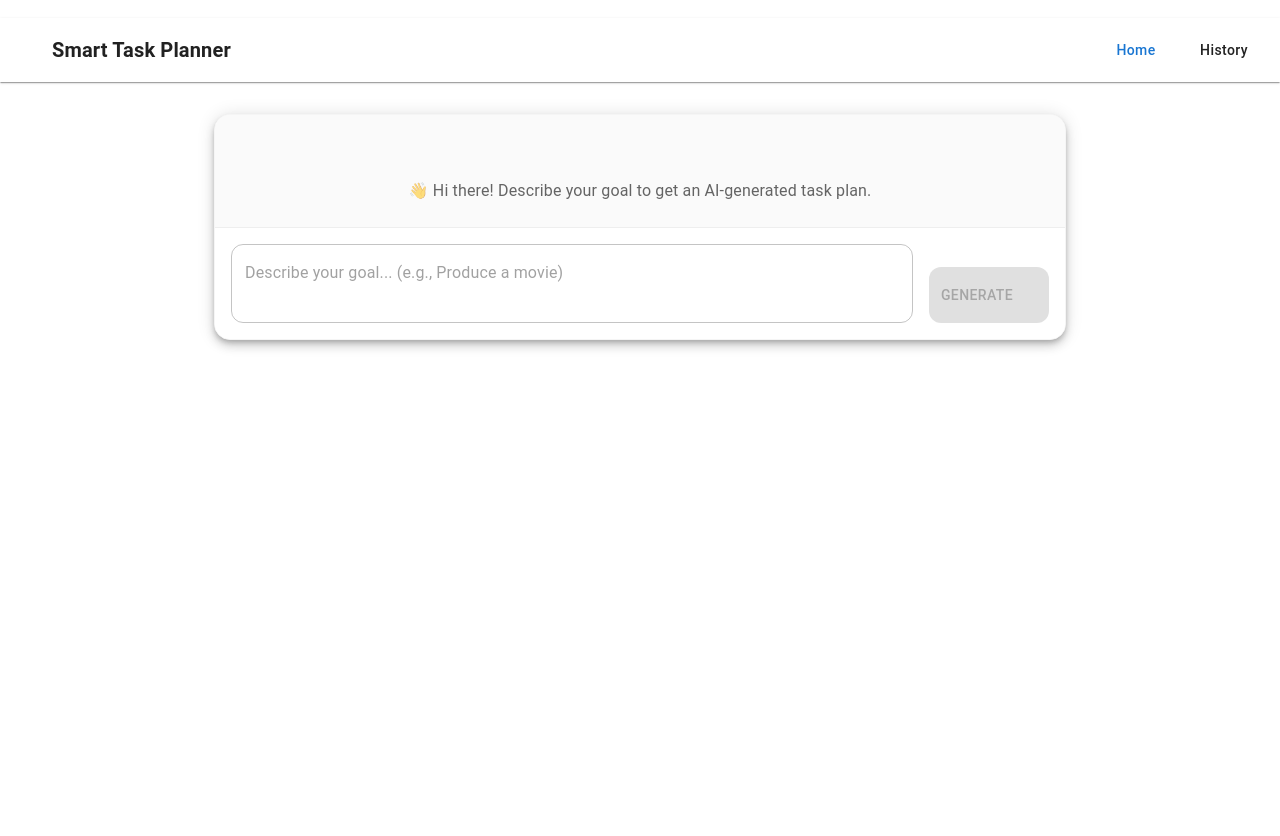
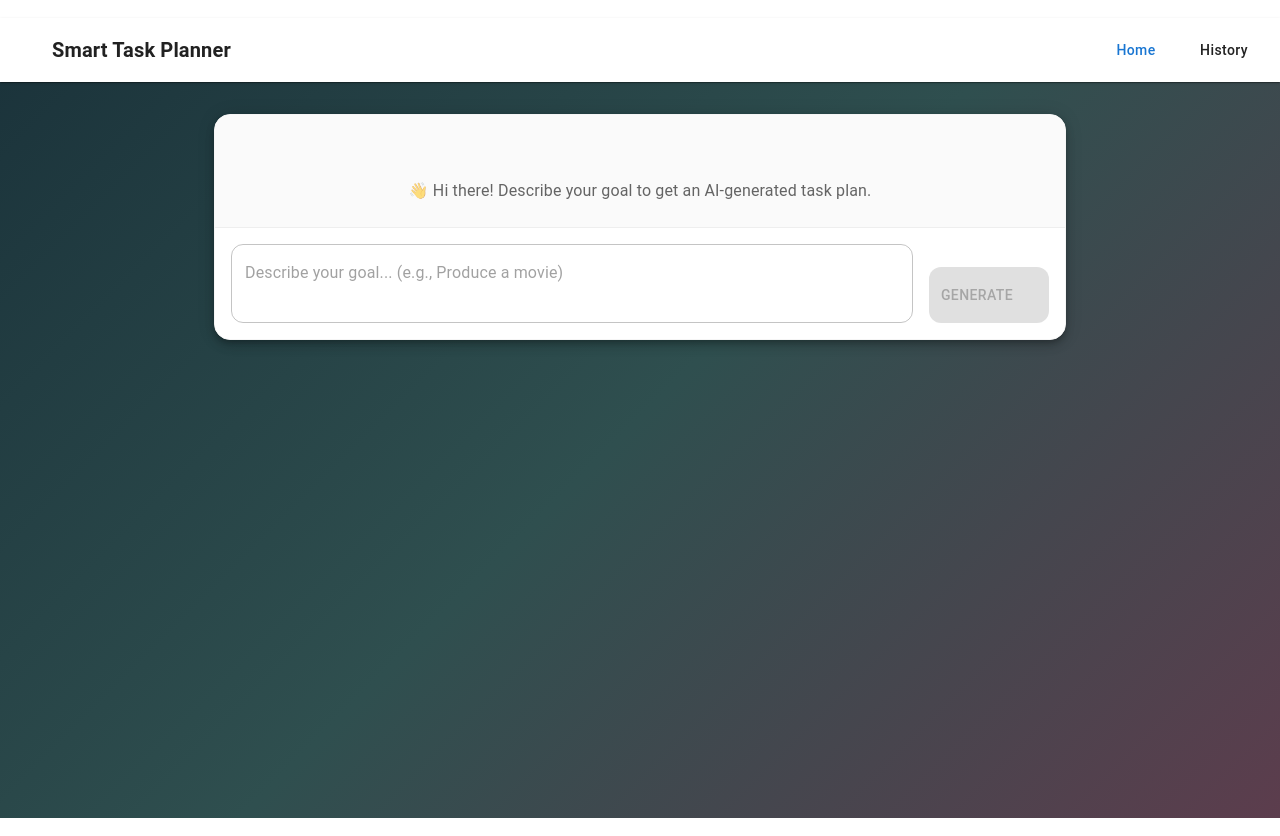
Before and after one commit to subhashraj-45/smart-task-planner-frontend, a React (Vite) app: page / in a window 1280 px wide. Before the commit the page ends 800 px from the top, so only its background shows below. Built offline with nearby package versions, Linux system fonts and the light colour scheme; some icons are missing.

Commit message:
Update App.jsx

```diff
--- a/src/App.jsx
+++ b/src/App.jsx
@@ -1,10 +1,22 @@
+// src/App.jsx
+
 import { BrowserRouter as Router, Routes, Route } from "react-router-dom";
+import { Box } from "@mui/material"; // <-- 🛑 New Import: Box
 import Home from "./pages/Home";
 import History from "./pages/History";
 import Header from "./components/Header";
 
 function App() {
   return (
+    // 🛑 CRITICAL CHANGE: Wrap the whole app in Box for the background gradient
+    <Box
+      sx={{
+        minHeight: '100vh',
+        // Apply the dark background texture from your icon
+        background: 'linear-gradient(135deg, #1A323A 0%, #2F4F4F 50%, #5C3D4D 100%)',
+        padding: 0, // Reset default padding
+      }}
+    >
       <Router>
         <Header />
         <main className="p-4">
@@ -14,6 +26,7 @@ function App() {
           </Routes>
         </main>
       </Router>
+    </Box>
   );
 }
 
```
Lines whose indentation alone changed are shown as unchanged.
